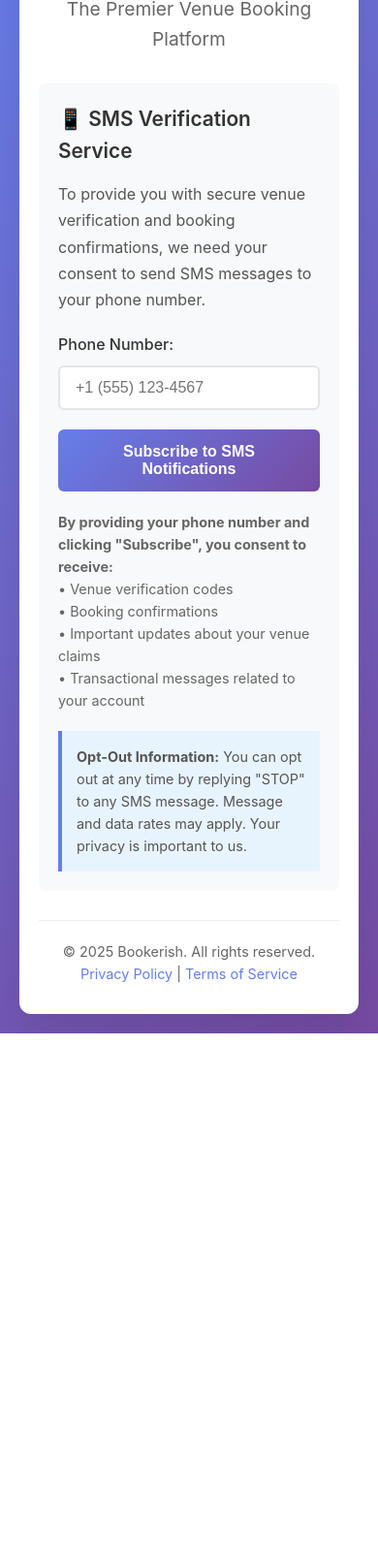
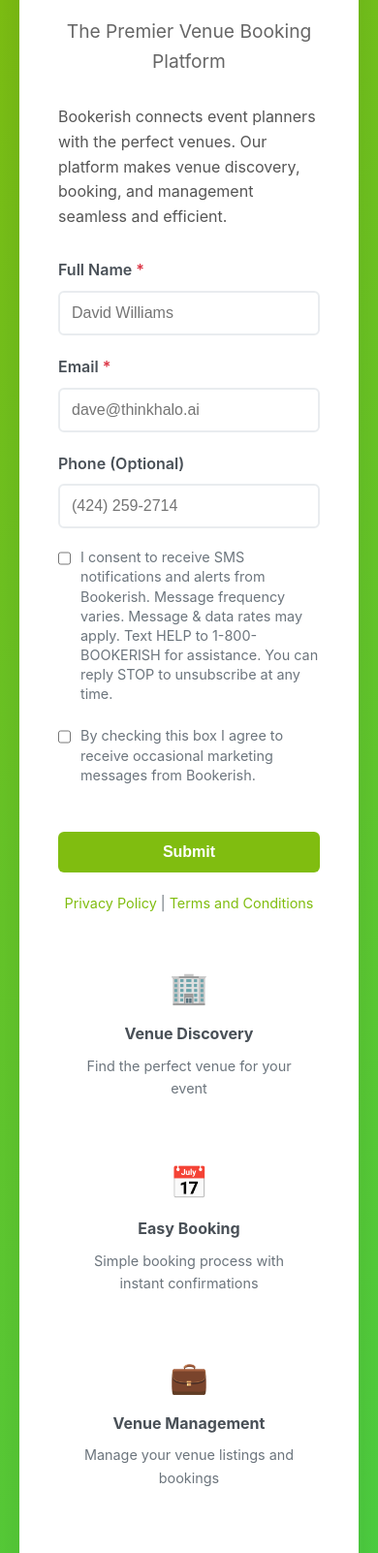
Before and after one commit to davidsidneywilliams/bookerish-a2p, a plain HTML site: page index.html in a window 390 px wide. Shown: the part 127-1729 px from the top of the page at 97% size. Before the commit the page ends 1193 px from the top, so only its background shows below. Drawn offline with Linux system fonts and the light colour scheme.

Commit message:
Update A2P landing page with compliant form and Bookerish branding - Add required name/email fields - Make phone optional - Add proper consent checkboxes - Update to Bookerish green color scheme - Improve form validation and UX

```diff
--- a/index.html
+++ b/index.html
@@ -3,7 +3,7 @@
 <head>
     <meta charset="UTF-8">
     <meta name="viewport" content="width=device-width, initial-scale=1.0">
-    <title>Bookerish - Venue Booking Platform</title>
+    <title>Bookerish - SMS Notifications</title>
     <style>
         * {
             margin: 0;
@@ -15,7 +15,7 @@
             font-family: -apple-system, BlinkMacSystemFont, 'Segoe UI', Roboto, sans-serif;
             line-height: 1.6;
             color: #333;
-            background: linear-gradient(135deg, #667eea 0%, #764ba2 100%);
+            background: linear-gradient(135deg, #80BD10 0%, #4CCF42 100%);
             min-height: 100vh;
             display: flex;
             align-items: center;
@@ -36,7 +36,7 @@
         .logo {
             font-size: 2.5rem;
             font-weight: bold;
-            color: #667eea;
+            color: #80BD10;
             margin-bottom: 20px;
         }
 
@@ -46,114 +46,139 @@
             margin-bottom: 30px;
         }
 
-        .opt-in-section {
-            background: #f8f9fa;
-            border-radius: 8px;
-            padding: 30px;
-            margin: 30px 0;
+        .description {
+            font-size: 1rem;
+            color: #555;
+            margin-bottom: 30px;
             text-align: left;
-        }
-
-        .opt-in-title {
-            font-size: 1.3rem;
-            font-weight: 600;
-            color: #333;
-            margin-bottom: 15px;
-        }
-
-        .opt-in-text {
-            color: #555;
-            margin-bottom: 20px;
-            line-height: 1.7;
         }
 
         .form-group {
             margin-bottom: 20px;
+            text-align: left;
         }
 
         label {
             display: block;
             margin-bottom: 8px;
-            font-weight: 500;
-            color: #333;
+            font-weight: 600;
+            color: #495057;
         }
 
-        input[type="tel"] {
+        .required {
+            color: #dc3545;
+        }
+
+        input[type="text"], input[type="email"], input[type="tel"] {
             width: 100%;
-            padding: 12px 16px;
-            border: 2px solid #e1e5e9;
+            padding: 12px;
+            border: 2px solid #e9ecef;
             border-radius: 6px;
-            font-size: 16px;
+            font-size: 1rem;
             transition: border-color 0.3s;
         }
 
-        input[type="tel"]:focus {
+        input[type="text"]:focus, input[type="email"]:focus, input[type="tel"]:focus {
             outline: none;
-            border-color: #667eea;
+            border-color: #80BD10;
+        }
+
+        .checkbox-group {
+            margin: 20px 0;
+            text-align: left;
+        }
+
+        .checkbox-item {
+            display: flex;
+            align-items: flex-start;
+            margin-bottom: 15px;
+            gap: 10px;
+        }
+
+        .checkbox-item input[type="checkbox"] {
+            margin-top: 3px;
+            width: 16px;
+            height: 16px;
+            accent-color: #80BD10;
+        }
+
+        .checkbox-item label {
+            font-size: 0.9rem;
+            color: #6c757d;
+            line-height: 1.4;
+            font-weight: normal;
         }
 
         .submit-btn {
-            background: linear-gradient(135deg, #667eea 0%, #764ba2 100%);
+            background: #80BD10;
             color: white;
             border: none;
-            padding: 14px 28px;
+            padding: 12px 30px;
             border-radius: 6px;
-            font-size: 16px;
+            font-size: 1rem;
             font-weight: 600;
             cursor: pointer;
-            transition: transform 0.2s;
+            transition: background-color 0.3s;
             width: 100%;
+            margin-top: 20px;
         }
 
         .submit-btn:hover {
-            transform: translateY(-2px);
+            background: #6ba00d;
         }
 
-        .consent-text {
-            font-size: 0.9rem;
-            color: #666;
-            margin-top: 20px;
-            line-height: 1.6;
+        .submit-btn:disabled {
+            background: #ccc;
+            cursor: not-allowed;
         }
 
-        .opt-out-info {
-            background: #e8f4fd;
-            border-left: 4px solid #667eea;
-            padding: 15px;
+        .privacy-link {
             margin-top: 20px;
             font-size: 0.9rem;
-            color: #555;
+            color: #6c757d;
         }
 
-        .footer {
-            margin-top: 30px;
-            padding-top: 20px;
-            border-top: 1px solid #eee;
-            font-size: 0.9rem;
-            color: #666;
-        }
-
-        .footer a {
-            color: #667eea;
+        .privacy-link a {
+            color: #80BD10;
             text-decoration: none;
         }
 
-        .footer a:hover {
+        .privacy-link a:hover {
             text-decoration: underline;
         }
 
-        @media (max-width: 768px) {
-            .container {
-                padding: 30px 20px;
+        .features {
+            display: grid;
+            grid-template-columns: repeat(auto-fit, minmax(200px, 1fr));
+            gap: 20px;
+            margin: 30px 0;
         }
 
-            .logo {
-                font-size: 2rem;
+        .feature {
+            text-align: center;
+            padding: 20px;
         }
 
-            .opt-in-section {
-                padding: 20px;
+        .feature-icon {
+            font-size: 2rem;
+            margin-bottom: 10px;
         }
+
+        .feature h4 {
+            color: #495057;
+            margin-bottom: 8px;
+        }
+
+        .feature p {
+            color: #6c757d;
+            font-size: 0.9rem;
+        }
+
+        .error {
+            color: #dc3545;
+            font-size: 0.9rem;
+            margin-top: 5px;
+            display: none;
         }
     </style>
 </head>
@@ -162,61 +187,134 @@
         <div class="logo">Bookerish</div>
         <div class="tagline">The Premier Venue Booking Platform</div>
 
-        <div class="opt-in-section">
-            <div class="opt-in-title">📱 SMS Verification Service</div>
-            <div class="opt-in-text">
-                To provide you with secure venue verification and booking confirmations,
-                we need your consent to send SMS messages to your phone number.
+        <div class="description">
+            <p>Bookerish connects event planners with the perfect venues. Our platform makes venue discovery, booking, and management seamless and efficient.</p>
         </div>
 
-            <form id="smsOptInForm">
+        <form id="registrationForm">
             <div class="form-group">
-                    <label for="phone">Phone Number:</label>
-                    <input type="tel" id="phone" name="phone" placeholder="+1 (555) 123-4567" required>
+                <label for="fullName">Full Name <span class="required">*</span></label>
+                <input type="text" id="fullName" name="fullName" placeholder="David Williams" required>
+                <div class="error" id="fullNameError">Please enter your full name</div>
             </div>
 
-                <button type="submit" class="submit-btn">
-                    Subscribe to SMS Notifications
-                </button>
-            </form>
-
-            <div class="consent-text">
-                <strong>By providing your phone number and clicking "Subscribe", you consent to receive:</strong><br>
-                • Venue verification codes<br>
-                • Booking confirmations<br>
-                • Important updates about your venue claims<br>
-                • Transactional messages related to your account
+            <div class="form-group">
+                <label for="email">Email <span class="required">*</span></label>
+                <input type="email" id="email" name="email" placeholder="dave@thinkhalo.ai" required>
+                <div class="error" id="emailError">Please enter a valid email address</div>
             </div>
 
-            <div class="opt-out-info">
-                <strong>Opt-Out Information:</strong> You can opt out at any time by replying "STOP" to any SMS message.
-                Message and data rates may apply. Your privacy is important to us.
+            <div class="form-group">
+                <label for="phone">Phone (Optional)</label>
+                <input type="tel" id="phone" name="phone" placeholder="(424) 259-2714">
+                <div class="error" id="phoneError">Please enter a valid phone number</div>
+            </div>
+
+            <div class="checkbox-group">
+                <div class="checkbox-item">
+                    <input type="checkbox" id="smsConsent" name="smsConsent">
+                    <label for="smsConsent">
+                        I consent to receive SMS notifications and alerts from Bookerish. Message frequency varies. Message & data rates may apply. Text HELP to 1-800-BOOKERISH for assistance. You can reply STOP to unsubscribe at any time.
+                    </label>
+                </div>
+
+                <div class="checkbox-item">
+                    <input type="checkbox" id="marketingConsent" name="marketingConsent">
+                    <label for="marketingConsent">
+                        By checking this box I agree to receive occasional marketing messages from Bookerish.
+                    </label>
                 </div>
             </div>
 
-        <div class="footer">
-            <p>© 2025 Bookerish. All rights reserved.</p>
-            <p><a href="/privacy">Privacy Policy</a> | <a href="/terms">Terms of Service</a></p>
+            <button type="submit" class="submit-btn" id="submitBtn">Submit</button>
+        </form>
+
+        <div class="privacy-link">
+            <p><a href="/privacy">Privacy Policy</a> | <a href="/terms">Terms and Conditions</a></p>
+        </div>
+
+        <div class="features">
+            <div class="feature">
+                <div class="feature-icon">🏢</div>
+                <h4>Venue Discovery</h4>
+                <p>Find the perfect venue for your event</p>
+            </div>
+            <div class="feature">
+                <div class="feature-icon">📅</div>
+                <h4>Easy Booking</h4>
+                <p>Simple booking process with instant confirmations</p>
+            </div>
+            <div class="feature">
+                <div class="feature-icon">💼</div>
+                <h4>Venue Management</h4>
+                <p>Manage your venue listings and bookings</p>
+            </div>
         </div>
     </div>
 
     <script>
-        document.getElementById('smsOptInForm').addEventListener('submit', function(e) {
+        document.getElementById('registrationForm').addEventListener('submit', function(e) {
             e.preventDefault();
 
-            const phone = document.getElementById('phone').value;
+            // Reset errors
+            document.querySelectorAll('.error').forEach(error => error.style.display = 'none');
 
-            if (!phone) {
-                alert('Please enter a valid phone number.');
-                return;
+            const fullName = document.getElementById('fullName').value.trim();
+            const email = document.getElementById('email').value.trim();
+            const phone = document.getElementById('phone').value.trim();
+            const smsConsent = document.getElementById('smsConsent').checked;
+            const marketingConsent = document.getElementById('marketingConsent').checked;
+
+            let isValid = true;
+
+            // Validate required fields
+            if (!fullName) {
+                document.getElementById('fullNameError').style.display = 'block';
+                isValid = false;
             }
 
-            // Show success message
-            alert('Thank you for subscribing to SMS notifications! You will receive verification codes and important updates via text message.');
+            if (!email || !isValidEmail(email)) {
+                document.getElementById('emailError').style.display = 'block';
+                isValid = false;
+            }
+
+            // Validate phone if provided
+            if (phone && !isValidPhone(phone)) {
+                document.getElementById('phoneError').style.display = 'block';
+                isValid = false;
+            }
+
+            if (isValid) {
+                // Disable submit button
+                const submitBtn = document.getElementById('submitBtn');
+                submitBtn.disabled = true;
+                submitBtn.textContent = 'Submitting...';
 
                 // In a real implementation, this would send the data to your backend
-            console.log('Phone number submitted:', phone);
+                setTimeout(() => {
+                    alert('Thank you for registering with Bookerish! You will receive a confirmation email shortly.');
+
+                    // Clear the form
+                    document.getElementById('registrationForm').reset();
+
+                    // Re-enable submit button
+                    submitBtn.disabled = false;
+                    submitBtn.textContent = 'Submit';
+                }, 1000);
+            }
         });
+
+        function isValidEmail(email) {
+            const emailRegex = /^[^\s@]+@[^\s@]+\.[^\s@]+$/;
+            return emailRegex.test(email);
+        }
+
+        function isValidPhone(phone) {
+            // Basic phone validation - allows various formats
+            const phoneRegex = /^[\+]?[1-9][\d]{0,15}$/;
+            const cleanPhone = phone.replace(/[\s\-\(\)]/g, '');
+            return phoneRegex.test(cleanPhone);
+        }
     </script>
 </body>
 </html>
```
Lines whose indentation alone changed are shown as unchanged.
